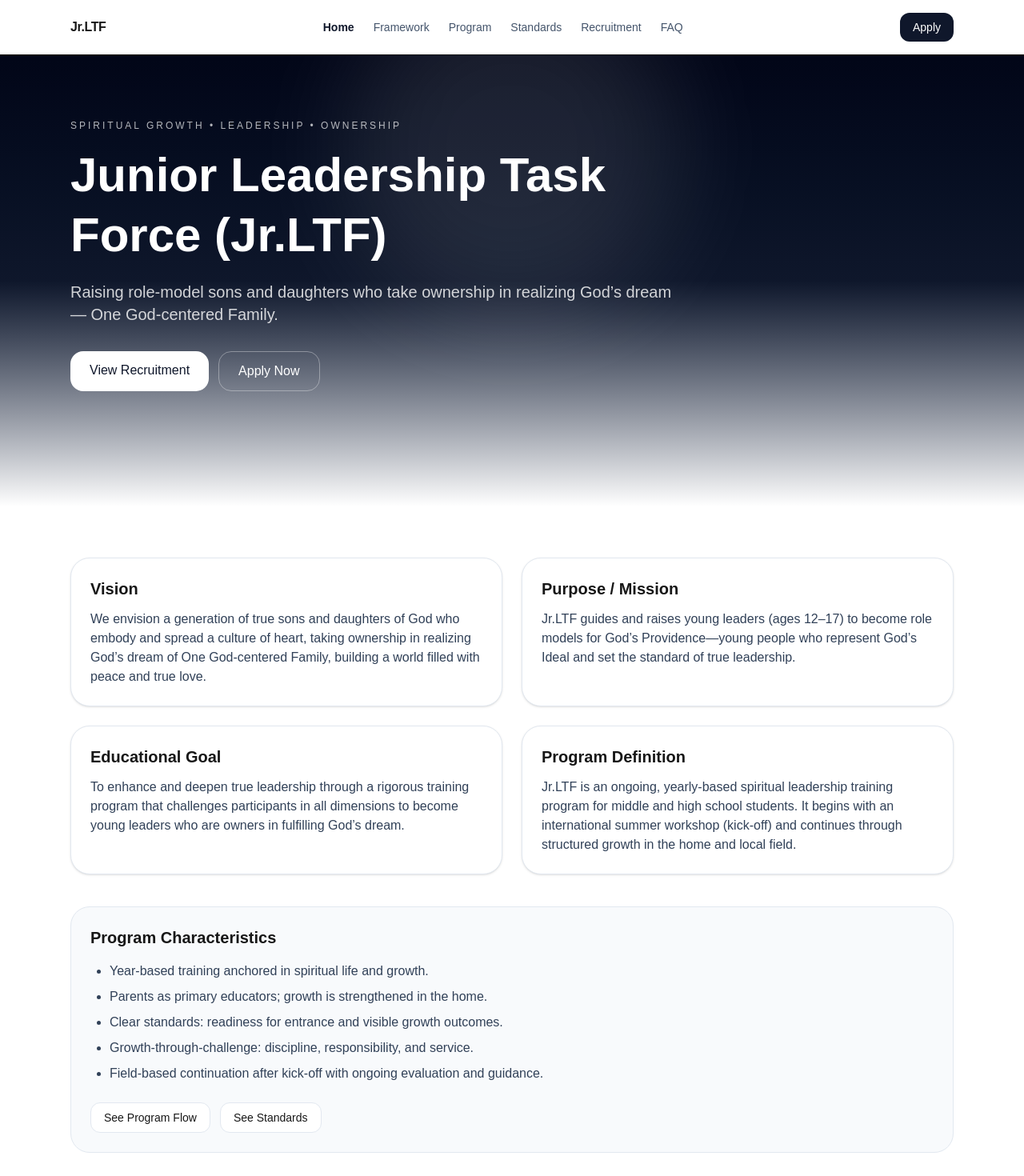
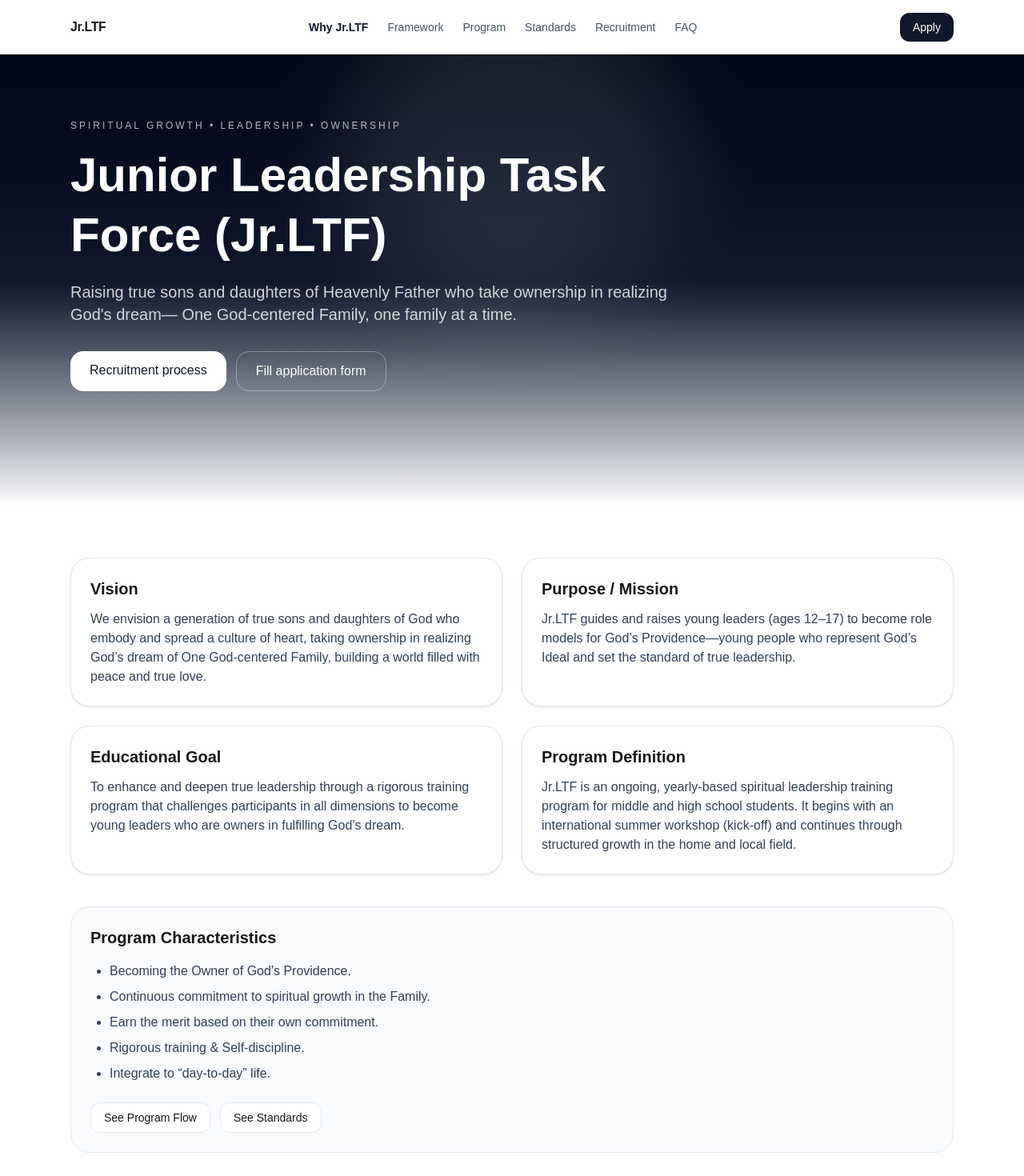
Before and after one commit to nyamkadorj/jrltf-site, a Next.js app: page / in a window 1280 px wide. Shown: the top 1470 px of the page at 80% size. Built offline with nearby package versions, Linux system fonts and the light colour scheme.

Commit message:
Update home and framework pages

```diff
--- a/src/app/page.tsx
+++ b/src/app/page.tsx
@@ -54,8 +54,8 @@ export default function HomePage() {
               {...fadeUp(0.16)}
               className="mt-5 text-lg text-white/80 md:text-xl"
             >
-              Raising role-model sons and daughters who take ownership in realizing God’s dream—
-              One God-centered Family.
+              Raising true sons and daughters of Heavenly Father who take ownership in realizing God's dream—
+              One God-centered Family, one family at a time.
             </motion.p>
 
             <motion.div {...fadeUp(0.24)} className="mt-8 flex flex-wrap gap-3">
@@ -63,13 +63,13 @@ export default function HomePage() {
                 href="/recruitment"
                 className="rounded-2xl bg-white px-6 py-3 font-medium text-slate-900 hover:opacity-90"
               >
-                View Recruitment
+                Recruitment process
               </Link>
               <Link
                 href="/apply"
                 className="rounded-2xl border border-white/35 px-6 py-3 text-white hover:bg-white/10"
               >
-                Apply Now
+                Fill application form
               </Link>
             </motion.div>
           </div>
@@ -110,11 +110,11 @@ export default function HomePage() {
         >
           <h2 className="text-xl font-semibold">Program Characteristics</h2>
           <ul className="mt-4 list-disc space-y-2 pl-6 text-slate-700">
-            <li>Year-based training anchored in spiritual life and growth.</li>
-            <li>Parents as primary educators; growth is strengthened in the home.</li>
-            <li>Clear standards: readiness for entrance and visible growth outcomes.</li>
-            <li>Growth-through-challenge: discipline, responsibility, and service.</li>
-            <li>Field-based continuation after kick-off with ongoing evaluation and guidance.</li>
+            <li>Becoming the Owner of God's Providence.</li>
+            <li>Continuous commitment to spiritual growth in the Family.</li>
+            <li>Earn the merit based on their own commitment.</li>
+            <li>Rigorous training & Self-discipline.</li>
+            <li>Integrate to “day-to-day” life.</li>
           </ul>
 
           <div className="mt-6 flex flex-wrap gap-3">
--- a/src/components/Navbar.tsx
+++ b/src/components/Navbar.tsx
@@ -4,7 +4,7 @@ import Link from "next/link";
 import { usePathname } from "next/navigation";
 
 const navItems = [
-  { label: "Home", href: "/" },
+  { label: "Why Jr.LTF", href: "/" },
   { label: "Framework", href: "/framework" },
   { label: "Program", href: "/program" },
   { label: "Standards", href: "/standards" },
```
